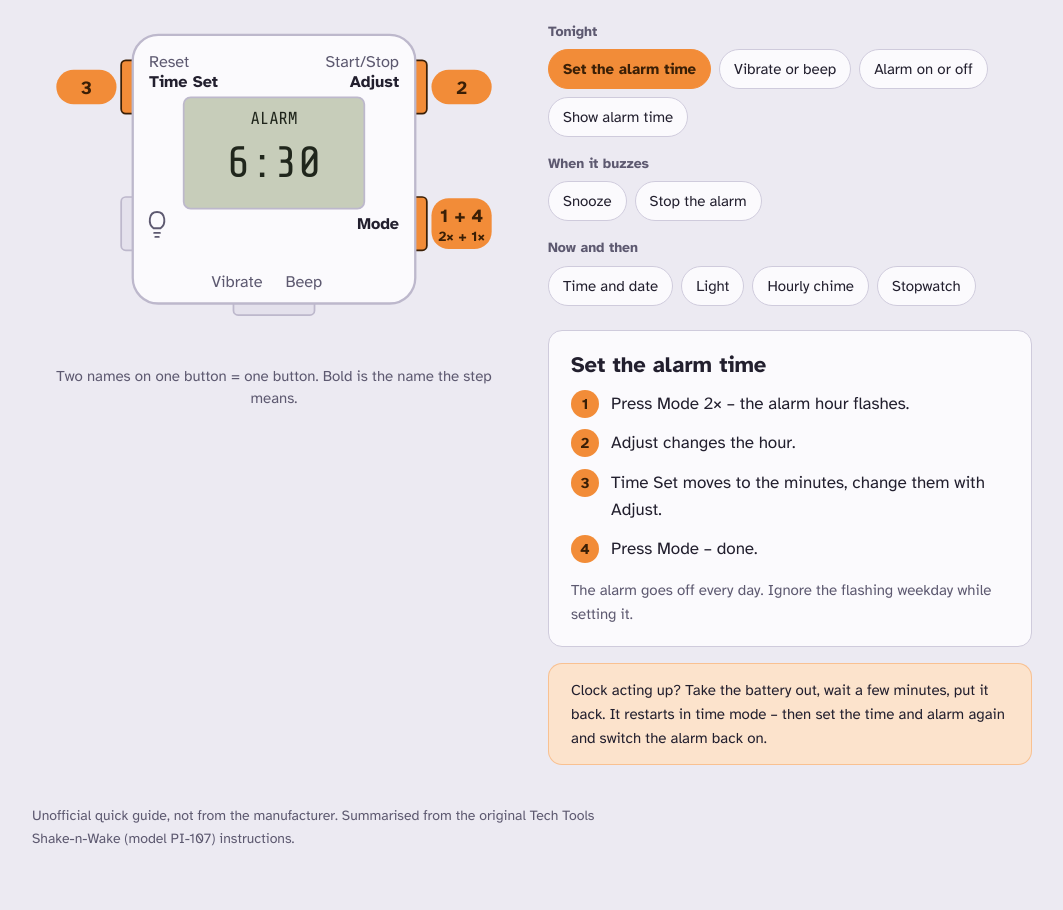
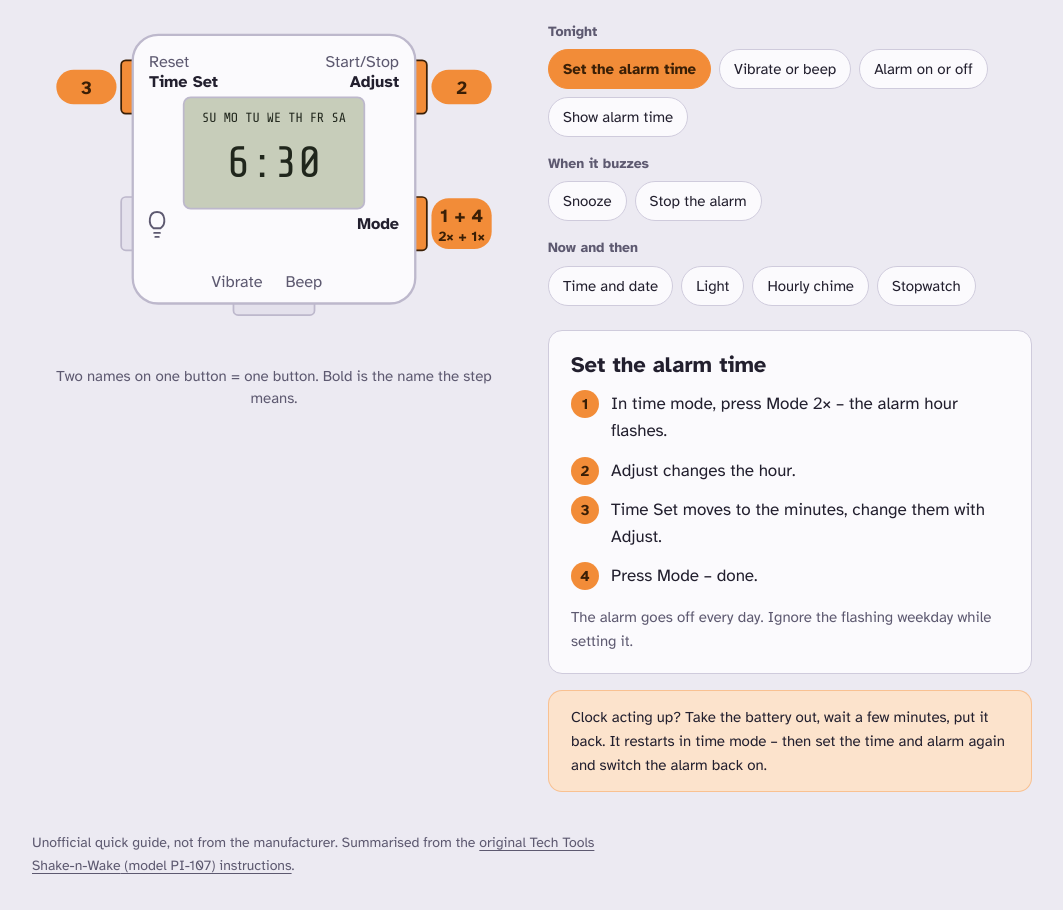
Before and after one commit to kaiwester/shake-n-wake, a plain HTML site: page index.html in a window 1280 px wide. Shown: the part 140-1050 px from the top of the page, without its empty margins (108-1171 px from the left). Drawn offline with Linux system fonts and the light colour scheme.

Commit message:
fix: match steps and LCD to the PI-107 manual
The real display shows no words: replace the invented LCD captions with
the weekday row used as mode indicator (TU blinks when setting the time,
MO when setting the alarm, SU/FR/SA in the stopwatch, all days = hourly
chime on) and an alarm-on symbol. Steps now start from the normal time
display and mention that Adjust resets the seconds to 00, as the manual
says.

Link the original instruction manual in the footer and the README.

```diff
--- a/css/style.css
+++ b/css/style.css
@@ -48,6 +48,7 @@ svg{width:100%;height:auto;display:block;max-width:440px;margin:0 auto}
 .lcdbg{fill:var(--lcd);transition:fill .3s}
 .lcdbg.lit{fill:var(--lcd-lit)}
 .lcdtxt{font-family:"Share Tech Mono",ui-monospace,monospace;fill:var(--lcd-ink)}
+.lcdicon{fill:none;stroke:var(--lcd-ink);stroke-width:1.6;stroke-linecap:round;stroke-linejoin:round}
 .blink{animation:blink 1s steps(2,start) infinite}
 @keyframes blink{to{visibility:hidden}}
 @media (prefers-reduced-motion:reduce){.blink{animation:none}.key,.badge,.lcdbg{transition:none}}
@@ -70,6 +71,8 @@ ol.plain li::before{content:"•";background:none;color:var(--muted);font-size:2
 .tip{margin-top:16px;padding:14px 22px;border:1.5px solid color-mix(in srgb,var(--orange) 40%,transparent);background:var(--orange-soft);border-radius:14px}
 .tip p{margin:0;font-size:15px}
 footer{margin-top:40px;font-size:14px;color:var(--muted);max-width:70ch}
+footer a{color:inherit;text-decoration-thickness:1px;text-underline-offset:3px}
+footer a:hover{color:var(--ink)}
 .legend{max-width:440px;margin:10px auto 0;font-size:15px;line-height:1.45;color:var(--muted);text-align:center}
 
 /* Touch: 44px targets */
--- a/index.html
+++ b/index.html
@@ -44,7 +44,8 @@ var r=document.documentElement;r.lang=l;if(l!=="de")r.classList.add("pre-render"
       <rect id="k-slide" class="key" x="155" y="282" width="70" height="16" rx="4"/>
       <rect x="68" y="56" width="244" height="232" rx="22" fill="var(--plastic)" stroke="var(--plastic-edge)" stroke-width="2"/>
       <rect id="lcd" class="lcdbg" x="112" y="110" width="156" height="96" rx="6" stroke="var(--plastic-edge)" stroke-width="1.5"/>
-      <text id="lcd-top" class="lcdtxt" x="190" y="133" text-anchor="middle" font-size="15"></text>
+      <text id="lcd-top" class="lcdtxt" x="190" y="131" text-anchor="middle" font-size="11.5"></text>
+      <path id="lcd-bell" class="lcdicon" d="M124 136v-5a5 5 0 0 1 10 0v5l1.5 2h-13zM127.5 140h3" style="visibility:hidden"/>
       <text id="lcd-main" class="lcdtxt" x="190" y="179" text-anchor="middle" font-size="38"></text>
       <text id="lcd-sub" class="lcdtxt" x="190" y="198" text-anchor="middle" font-size="13"></text>
       <text id="l-set1" class="klabel" x="82" y="84">Reset</text>
@@ -76,7 +77,7 @@ var r=document.documentElement;r.lang=l;if(l!=="de")r.classList.add("pre-render"
 </main>
 <p class="sr-only" id="announce" aria-live="polite"></p>
 
-<footer><p id="foot"></p></footer>
+<footer><p><span id="foot"></span> <a id="foot-link" href="https://manuals.plus/tech-tools/tech-tools-pi-107-silent-vibrating-alarm-clock-instruction-manual" rel="noopener">Original-Anleitung des Tech Tools Shake-n-Wake (Modell PI-107)</a>.</p></footer>
 </div>
 
 </body>
--- a/js/app.js
+++ b/js/app.js
@@ -8,21 +8,21 @@ const T = {
     groups: {tonight:"Heute Abend", buzz:"Wenn er weckt", later:"Ab und zu"},
     svg: "Wecker von oben mit markierten Tasten",
     tip: "Wecker reagiert seltsam? Batterie herausnehmen, ein paar Minuten warten, wieder einlegen. Er startet neu in der Uhrzeit-Anzeige – danach Uhrzeit und Weckzeit neu einstellen und den Wecker wieder einschalten.",
-    foot: "Inoffizielle Kurzanleitung, nicht vom Hersteller. Zusammengefasst aus der Original-Anleitung des Tech Tools Shake-n-Wake (Modell PI-107).",
+    foot: "Inoffizielle Kurzanleitung, nicht vom Hersteller. Zusammengefasst aus der",
+    footLink: "Original-Anleitung des Tech Tools Shake-n-Wake (Modell PI-107)",
     legend: "Zwei Namen an einer Taste = eine Taste. Fett ist der Name, den der Schritt meint.",
     f: {
-      zeit: {n:"Uhrzeit und Datum", s:["Mode 3× drücken – der Einstellmodus startet.","Adjust ändert den blinkenden Wert.","Time Set springt zum nächsten Feld: Sekunden → Minuten → Stunden → Tag → Monat → Wochentag.","Mode drücken – fertig."], note:"12 oder 24 Stunden: Bei den Stunden mit Adjust weiterdrücken, bis das gewünschte Format erscheint."},
-      alarm: {n:"Weckzeit einstellen", s:["Mode 2× drücken – die Weck-Stunde blinkt.","Adjust ändert die Stunde.","Time Set wechselt zu den Minuten, wieder mit Adjust ändern.","Mode drücken – fertig."], note:"Der Wecker klingelt jeden Tag. Den blinkenden Wochentag beim Einstellen einfach ignorieren."},
-      an: {n:"Wecker an oder aus", s:["Time Set und Adjust gleichzeitig drücken.","Alarm-Symbol im Display = an. Kein Symbol = aus."], note:""},
+      zeit: {n:"Uhrzeit und Datum", s:["In der Uhrzeit-Anzeige Mode 3× drücken – die Sekunden blinken.","Adjust ändert den blinkenden Wert (Sekunden: zurück auf 00).","Time Set springt zum nächsten Feld: Sekunden → Minuten → Stunden → Tag → Monat → Wochentag.","Mode drücken – fertig."], note:"12 oder 24 Stunden: Bei den Stunden mit Adjust weiterdrücken, bis das gewünschte Format erscheint."},
+      alarm: {n:"Weckzeit einstellen", s:["In der Uhrzeit-Anzeige Mode 2× drücken – die Weck-Stunde blinkt.","Adjust ändert die Stunde.","Time Set wechselt zu den Minuten, wieder mit Adjust ändern.","Mode drücken – fertig."], note:"Der Wecker klingelt jeden Tag. Den blinkenden Wochentag beim Einstellen einfach ignorieren."},
+      an: {n:"Wecker an oder aus", s:["In der Uhrzeit-Anzeige Time Set und Adjust gleichzeitig drücken.","Alarm-Symbol im Display = an. Kein Symbol = aus."], note:""},
       zeig: {n:"Weckzeit anzeigen", s:["Reset drücken – das Display zeigt die eingestellte Weckzeit."], note:""},
       snooze: {n:"Schlummern", s:["Wenn er weckt: Start/Stop drücken – 5 Minuten Ruhe."], note:"Zum Beenden für heute eine andere Taste drücken (siehe „Wecken beenden“). Achtung: „Wecker aus“ (Time Set + Adjust) schaltet ihn auch für morgen aus."},
       beenden: {n:"Wecken beenden", s:["Wenn er weckt: Mode, Reset oder die Lampen-Taste drücken – Ruhe bis morgen."], note:"Start/Stop beendet das Wecken nicht, sondern schlummert nur 5 Minuten. Der Wecker bleibt an und weckt morgen wieder."},
-      stopp: {n:"Stoppuhr", s:["Mode 1× drücken – Stoppuhr-Modus.","Start/Stop startet und stoppt.","Reset setzt auf 00:00 zurück.","Mode drücken – zurück zur Uhrzeit."], note:""},
+      stopp: {n:"Stoppuhr", s:["In der Uhrzeit-Anzeige Mode 1× drücken – Stoppuhr-Modus.","Start/Stop startet und stoppt.","Reset setzt auf 00:00 zurück.","Mode drücken – zurück zur Uhrzeit."], note:""},
       stunde: {n:"Signal zur vollen Stunde", s:["Time Set gedrückt halten.","Dazu Mode drücken. Alle Wochentage sichtbar = an, verschwunden = aus."], note:""},
       licht: {n:"Licht", s:["Lampen-Taste drücken – das Display leuchtet kurz."], note:""},
       vib: {n:"Vibration oder Ton", s:["Orangefarbener Schieber an der Unterkante: links = lautlose Vibration, rechts = Piepton."], note:"Tipp: Unters Kopfkissen legen oder mit dem Armband ums Handgelenk tragen."}
     },
-    lcdSet:"EINST.", lcdAl:"WECKEN", lcdSw:"STOPPUHR", lcdSn:"SCHLUMMERN",
     hold:"halten", or:"oder", both:"beide"
   },
   en: {
@@ -34,21 +34,21 @@ const T = {
     groups: {tonight:"Tonight", buzz:"When it buzzes", later:"Now and then"},
     svg: "Top view of the clock with highlighted buttons",
     tip: "Clock acting up? Take the battery out, wait a few minutes, put it back. It restarts in time mode – then set the time and alarm again and switch the alarm back on.",
-    foot: "Unofficial quick guide, not from the manufacturer. Summarised from the original Tech Tools Shake-n-Wake (model PI-107) instructions.",
+    foot: "Unofficial quick guide, not from the manufacturer. Summarised from the",
+    footLink: "original Tech Tools Shake-n-Wake (model PI-107) instructions",
     legend: "Two names on one button = one button. Bold is the name the step means.",
     f: {
-      zeit: {n:"Time and date", s:["Press Mode 3× – setting mode starts.","Adjust changes the flashing value.","Time Set jumps to the next field: seconds → minutes → hours → day → month → weekday.","Press Mode – done."], note:"12 or 24 hours: while on the hours, keep pressing Adjust until the format you want appears."},
-      alarm: {n:"Set the alarm time", s:["Press Mode 2× – the alarm hour flashes.","Adjust changes the hour.","Time Set moves to the minutes, change them with Adjust.","Press Mode – done."], note:"The alarm goes off every day. Ignore the flashing weekday while setting it."},
-      an: {n:"Alarm on or off", s:["Press Time Set and Adjust together.","Alarm symbol on the display = on. No symbol = off."], note:""},
+      zeit: {n:"Time and date", s:["In time mode, press Mode 3× – the seconds flash.","Adjust changes the flashing value (seconds: back to 00).","Time Set jumps to the next field: seconds → minutes → hours → day → month → weekday.","Press Mode – done."], note:"12 or 24 hours: while on the hours, keep pressing Adjust until the format you want appears."},
+      alarm: {n:"Set the alarm time", s:["In time mode, press Mode 2× – the alarm hour flashes.","Adjust changes the hour.","Time Set moves to the minutes, change them with Adjust.","Press Mode – done."], note:"The alarm goes off every day. Ignore the flashing weekday while setting it."},
+      an: {n:"Alarm on or off", s:["In time mode, press Time Set and Adjust together.","Alarm symbol on the display = on. No symbol = off."], note:""},
       zeig: {n:"Show alarm time", s:["Press Reset – the display shows the alarm time."], note:""},
       snooze: {n:"Snooze", s:["When it goes off: press Start/Stop – 5 minutes of quiet."], note:"To stop it for today, press another button (see “Stop the alarm”). Careful: “Alarm off” (Time Set + Adjust) also switches it off for tomorrow."},
       beenden: {n:"Stop the alarm", s:["When it goes off: press Mode, Reset or the light button – quiet until tomorrow."], note:"Start/Stop doesn’t end the alarm, it only snoozes for 5 minutes. The alarm stays on and goes off again tomorrow."},
-      stopp: {n:"Stopwatch", s:["Press Mode 1× – stopwatch mode.","Start/Stop starts and stops.","Reset sets it back to 00:00.","Press Mode – back to the time."], note:""},
+      stopp: {n:"Stopwatch", s:["In time mode, press Mode 1× – stopwatch mode.","Start/Stop starts and stops.","Reset sets it back to 00:00.","Press Mode – back to the time."], note:""},
       stunde: {n:"Hourly chime", s:["Hold Time Set.","Press Mode as well. All weekdays shown = on, gone = off."], note:""},
       licht: {n:"Light", s:["Press the light button – the display lights up briefly."], note:""},
       vib: {n:"Vibrate or beep", s:["Orange slider on the bottom edge: left = silent vibration, right = beep."], note:"Tip: put it under your pillow or wear it on the wrist strap."}
     },
-    lcdSet:"SET", lcdAl:"ALARM", lcdSw:"STOPWATCH", lcdSn:"SNOOZE",
     hold:"hold", or:"or", both:"both"
   }
 };
@@ -98,26 +98,35 @@ function brand(el, str){
   }));
 }
 
-// LCD mock. Main line is built from [text, blinks?] parts so only the field
-// the steps talk about blinks (seconds when setting the time, the hour for the alarm).
+// LCD mock, following the PI-107 manual: the display has no words. The weekday
+// letters double as mode indicators (TU blinks while setting the time, MO while
+// setting the alarm, SU/FR/SA in the stopwatch, all letters = hourly chime on),
+// plus an "alarm on" symbol. Main line parts are [text, blinks?].
+const DAYS = ["SU","MO","TU","WE","TH","FR","SA"];
+const SVGNS = "http://www.w3.org/2000/svg";
 function lcd(){
-  const t = T[lang], top=$("lcd-top"), main=$("lcd-main"), sub=$("lcd-sub");
+  const top=$("lcd-top"), main=$("lcd-main"), sub=$("lcd-sub");
   sub.classList.remove("blink"); $("lcd").classList.remove("lit");
-  let a="", b=[[now()]], c="";
-  if (cur==="zeit"){ a=t.lcdSet; b=[["12:00"]]; c="00"; sub.classList.add("blink"); }
-  else if (cur==="alarm"){ a=t.lcdAl; b=[["6",true],[":30"]]; }
-  else if (cur==="an"){ a="((•))"; }
-  else if (cur==="zeig"){ a=t.lcdAl; b=[["6:30"]]; }
-  else if (cur==="snooze"){ a=t.lcdSn; b=[["Zz"]]; }
-  else if (cur==="stopp"){ a=t.lcdSw; b=[["0:00"]]; c="00"; }
-  else if (cur==="stunde"){ a="SU MO TU WE TH FR SA"; }
+  let days=null, blinkDays=[], b=[[now()]], c="", bell=false;
+  if (cur==="zeit"){ days=DAYS; blinkDays=["TU"]; b=[["12:00"]]; c="00"; sub.classList.add("blink"); }
+  else if (cur==="alarm"){ days=DAYS; blinkDays=["MO"]; b=[["6",true],[":30"]]; }
+  else if (cur==="an"){ bell=true; }
+  else if (cur==="zeig"){ b=[["6:30"]]; bell=true; }
+  else if (cur==="snooze" || cur==="beenden"){ bell=true; }
+  else if (cur==="stopp"){ days=DAYS; blinkDays=["SU","FR","SA"]; b=[["0:00"]]; c="00"; }
+  else if (cur==="stunde"){ days=DAYS; }
   else if (cur==="licht"){ $("lcd").classList.add("lit"); }
-  top.textContent=a; sub.textContent=c;
+  top.replaceChildren(...(days||[]).flatMap((d,i)=>{
+    const ts = document.createElementNS(SVGNS,"tspan");
+    ts.textContent = d; if (blinkDays.includes(d)) ts.classList.add("blink");
+    return i ? [" ", ts] : [ts];
+  }));
+  $("lcd-bell").style.visibility = bell ? "visible" : "hidden";
+  sub.textContent=c;
   main.replaceChildren(...b.map(([txt, blink])=>{
-    const ts = document.createElementNS("http://www.w3.org/2000/svg","tspan");
+    const ts = document.createElementNS(SVGNS,"tspan");
     ts.textContent = txt; if (blink) ts.classList.add("blink"); return ts;
   }));
-  top.setAttribute("font-size", a.length>12 ? "11" : "15");
 }
 
 // Badge: step number(s) on line 1, optional count / hint on line 2.
@@ -153,7 +162,7 @@ function render(){
   document.documentElement.lang = lang;
   document.title = t.h1;
   brand($("h1"), t.h1); $("lede1").textContent=typo(t.lede1); $("lede2").textContent=typo(t.lede2);
-  $("tip").textContent=typo(t.tip); brand($("foot"), t.foot); $("legend").textContent=t.legend;
+  $("tip").textContent=typo(t.tip); brand($("foot"), t.foot); brand($("foot-link"), t.footLink); $("legend").textContent=t.legend;
   $("svgt").textContent=t.svg; $("l-slide").textContent=t.slideL; $("l-slide2").textContent=t.slideR; $("nav").setAttribute("aria-label",t.nav);
   document.querySelectorAll(".lang button").forEach(b=>b.setAttribute("aria-pressed", b.dataset.lang===lang));
   // Update the nav in place (never rebuild it) so keyboard focus survives.
```
Also changed, not shown: 1 other file.
